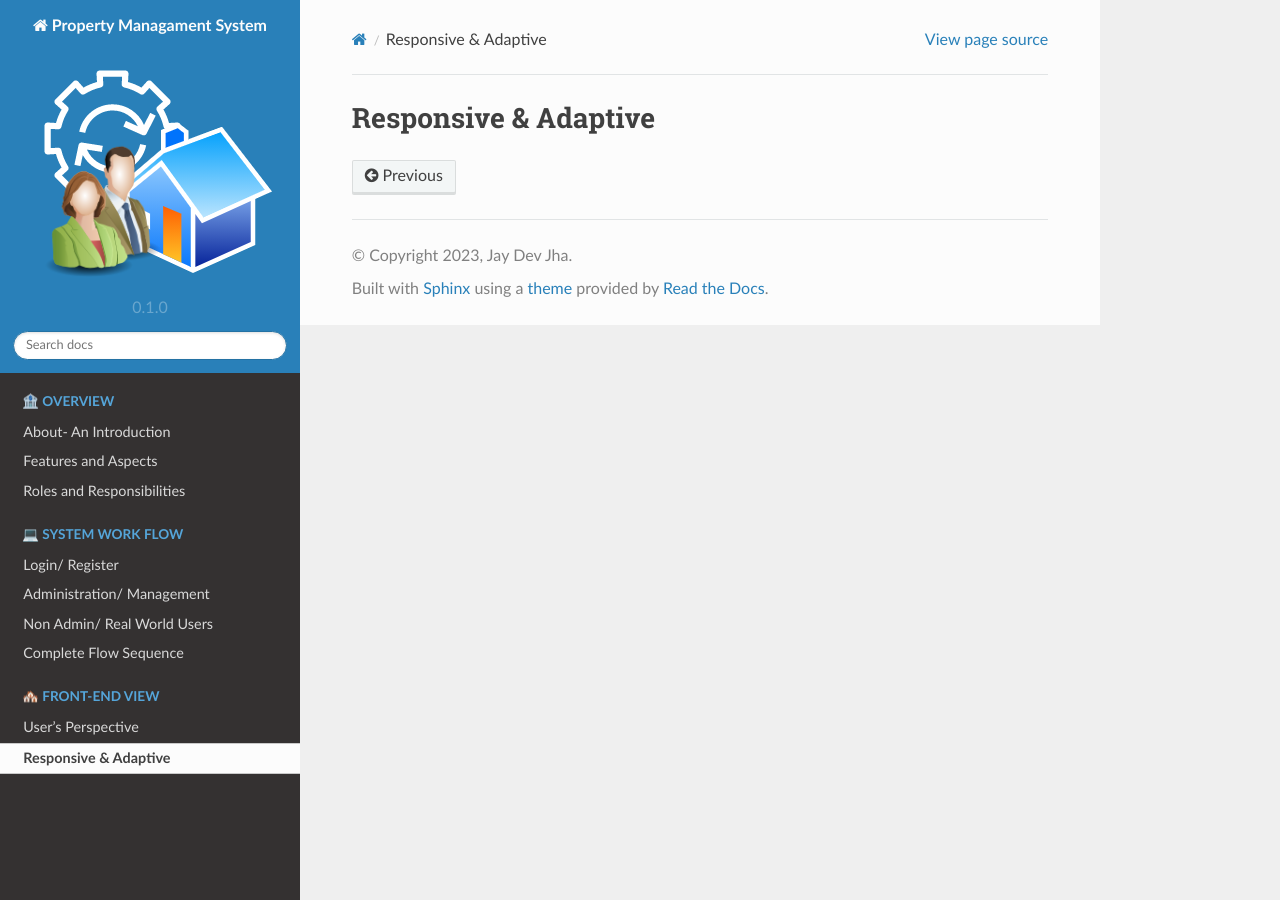
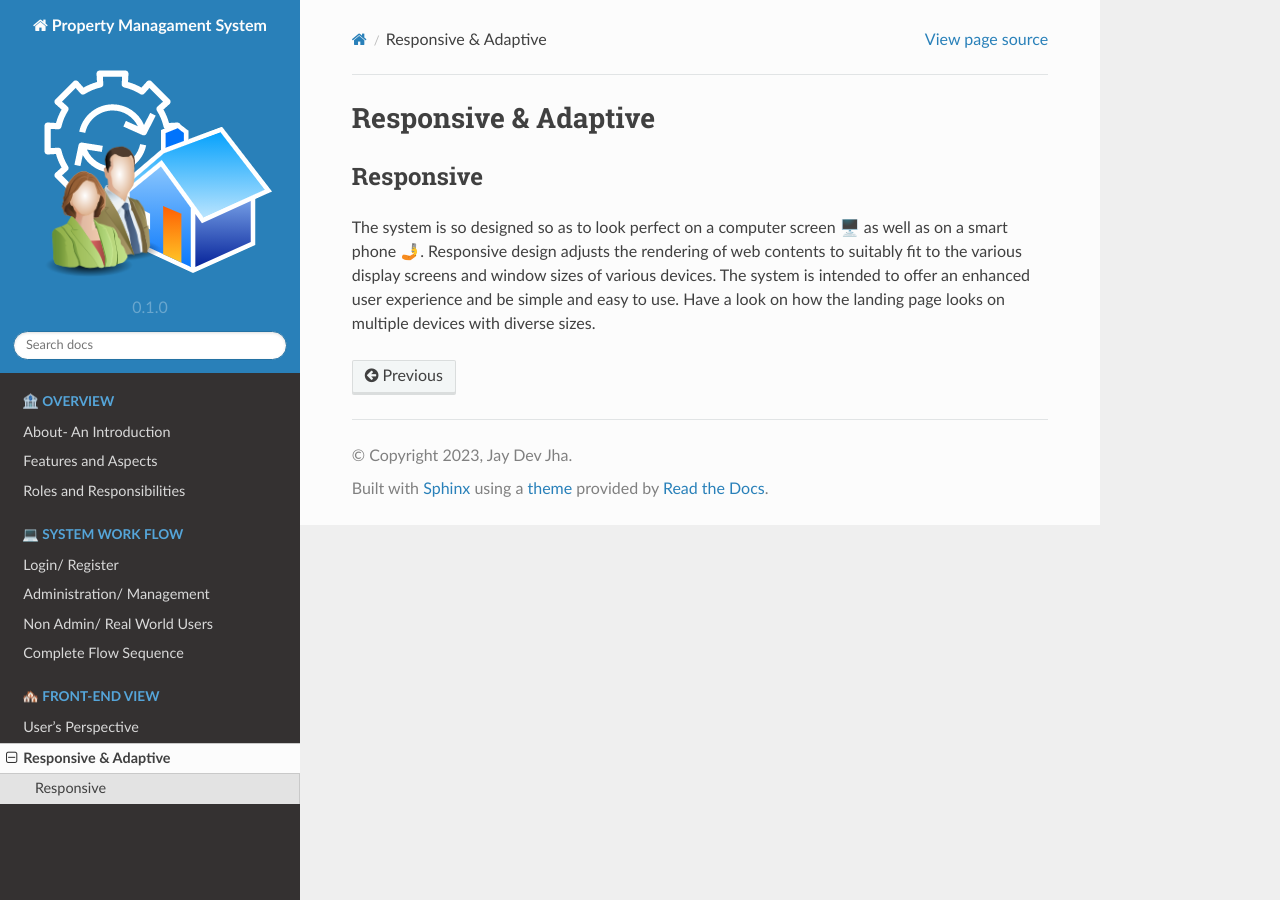
Before and after one commit to IIITM-Jay/Property-Management-System-Docs, a Sphinx documentation site: the page built from docs/source/responsive.rst, in a window 1280 px wide. Built offline with Sphinx 7.4.7 and the Read the Docs theme 2.0.0, drawn with Linux system fonts in a browser that asks for light colours.

Commit message:
Update responsive.rst

```diff
--- a/docs/source/responsive.rst
+++ b/docs/source/responsive.rst
@@ -1,2 +1,6 @@
 Responsive & Adaptive
 ========================
+
+Responsive
+------------
+The system is so designed so as to look perfect on a computer screen 🖥️ as well as on a smart phone 🤳. Responsive design adjusts the rendering of web contents to suitably fit to the various display screens and window sizes of various devices. The system is intended to offer an enhanced user experience and be simple and easy to use. Have a look on how the landing page looks on multiple devices with diverse sizes.
```
